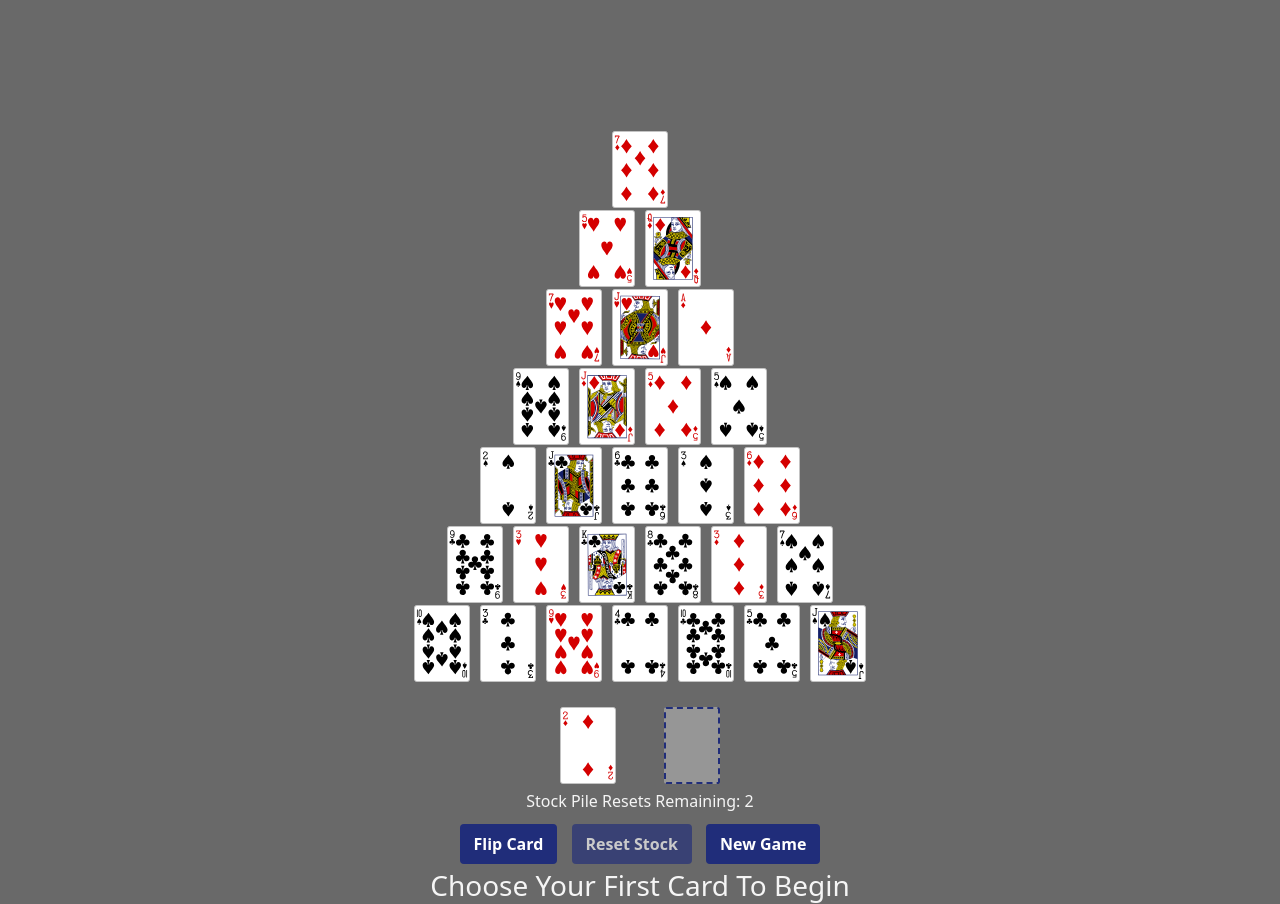
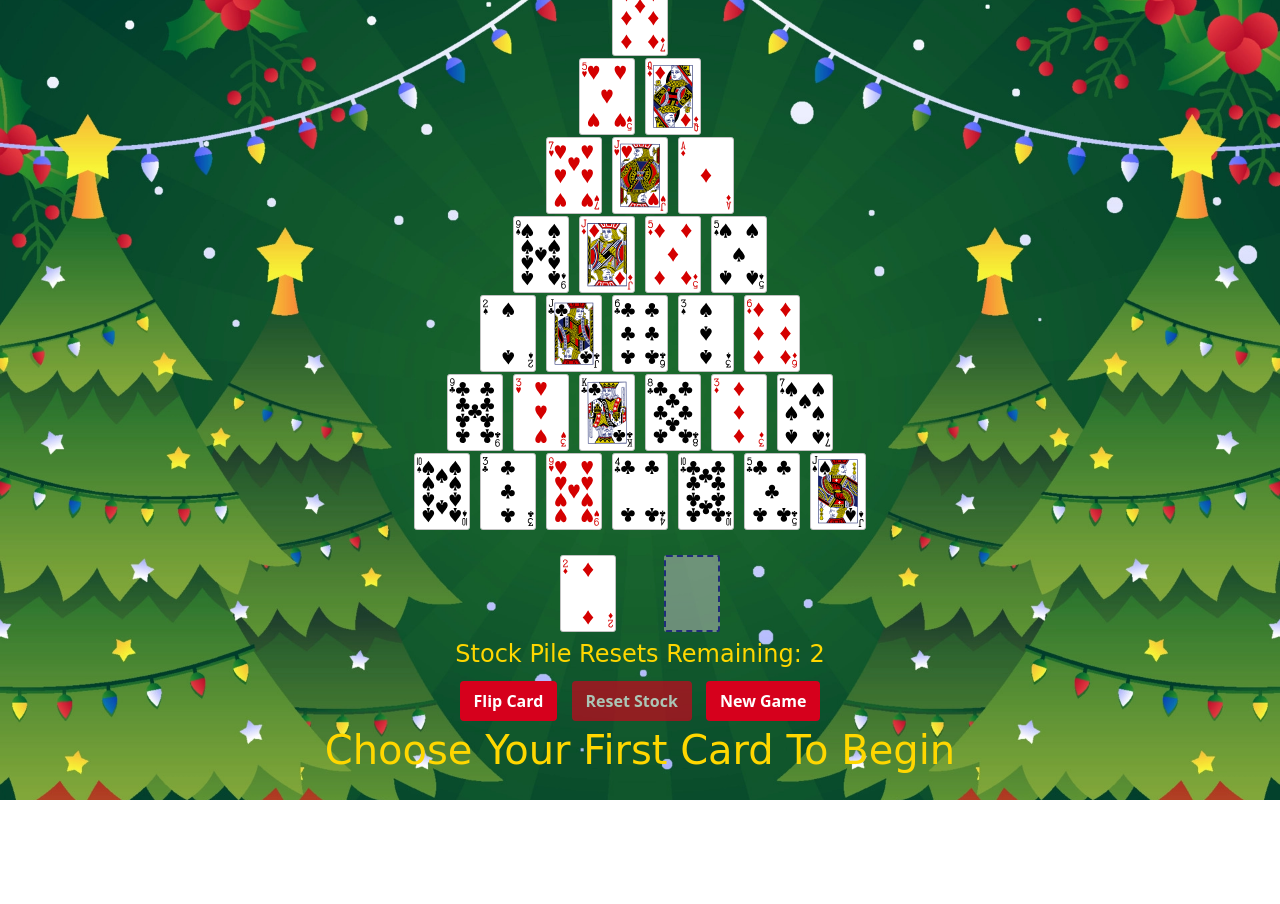
Before and after one commit to dneece522/pyramid, a plain HTML site: page index.html in a window 1280 px wide. After the commit the page ends 800 px from the top, so only its background shows below. Drawn offline with nearby package versions, Linux system fonts and the light colour scheme; a web font is replaced by a local one.

Commit message:
add styling to the game

```diff
--- a/css/style.css
+++ b/css/style.css
@@ -1,11 +1,15 @@
 body {
-  background-color: #696969;
+  background-image: url("../christmas-background-1.webp");
+  background-repeat: no-repeat;
+  background-attachment: fixed;
+  background-position: center;
+  background-size: cover;
   display: flex;
   flex-direction: column;
   align-items: center;
   justify-content: center;
   height: 50vmax;
-  margin-top: 200px;
+  margin-top: 10px;
 }
 
 .container {
@@ -106,19 +110,31 @@ body {
 }
 
 #message {
-  color: whitesmoke;
+  font-size: 40px;
+}
+
+#message, .tracker {
+  font-family: 'Mountains of Christmas', cursive;
+  color: gold;
+}
+
+#xmas-star {
+  height: 100px;
+  width: auto;
+  display: block;
+  margin-left: auto;
+  margin-right: auto;
 }
 
 .btn {
   margin: 5px;
   color: white;
-  background-color: #202d7a;
+  background-color: #D6001C;
   font-weight: bold;
-  border: 2px solid #202d7a;
+  border: 2px solid #D6001C;
 }
 
 .tracker {
   display: flex;
   gap: 10px;
-  color: whitesmoke;
 }
--- a/index.html
+++ b/index.html
@@ -4,6 +4,9 @@
 	<meta charset="UTF-8">
 	<meta name="viewport" content="width=device-width, initial-scale=1.0">
 	<meta http-equiv="X-UA-Compatible" content="ie=edge">
+	<link rel="preconnect" href="https://fonts.googleapis.com">
+	<link rel="preconnect" href="https://fonts.gstatic.com" crossorigin>
+	<link href="https://fonts.googleapis.com/css2?family=Mountains+of+Christmas:wght@700&display=swap" rel="stylesheet">
 	<link href="https://cdn.jsdelivr.net/npm/bootstrap@5.1.3/dist/css/bootstrap.min.css" rel="stylesheet" integrity="sha384-1BmE4kWBq78iYhFldvKuhfTAU6auU8tT94WrHftjDbrCEXSU1oBoqyl2QvZ6jIW3" crossorigin="anonymous">
 	<link href="./css/cardstarter.css" rel="stylesheet">
 	<link rel="stylesheet" href="./css/style.css">
@@ -12,6 +15,7 @@
 </head>
 <body>
 	<div id="pyramid">
+		<img id="xmas-star" src="./christmas-tree-star.png" alt="Christmas Tree Star">
 		<div id="row0" class="rows">
 			<div id="p0" class="card small"></div>
 		</div>
@@ -60,9 +64,9 @@
 		<div id="waste" class="card small outline"></div>
 	</div>
 	<div class="tracker">
-		<h6>
+		<h4>
 			Stock Pile Resets Remaining: <span id="stock-count"></span>
-		</h6>
+		</h4>
 	</div>
 	<div class="btns">
 		<button id="flipBtn" class="btn">Flip Card</button>
```
Also changed, not shown: christmas-background-1.webp (added), christmas-tree-star.png (added).
